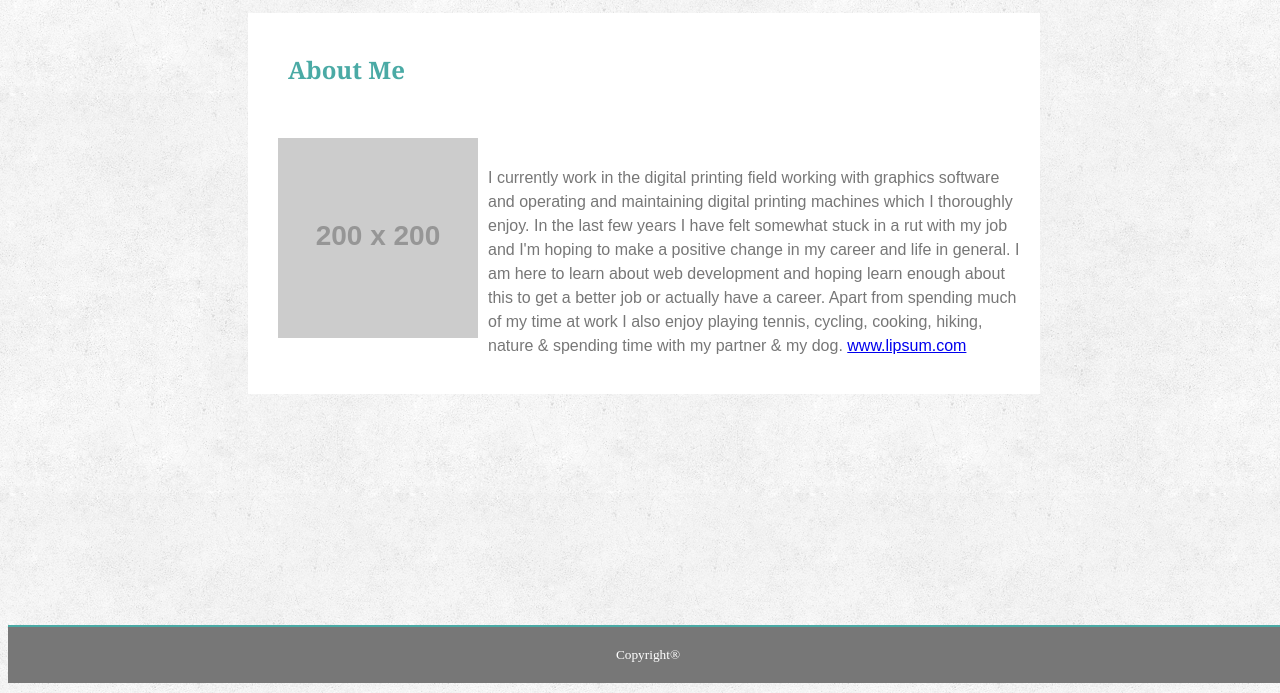
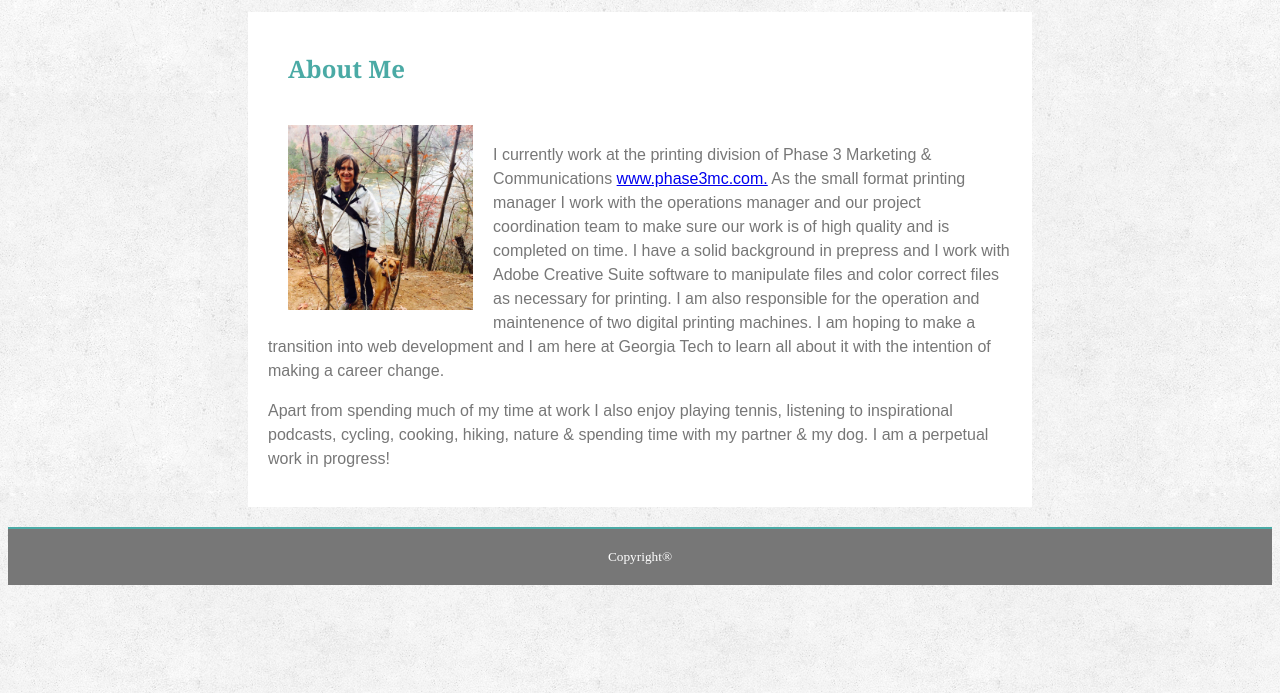
Before and after one commit to TColl1433/Basic-Portfolio, a plain HTML site: page index.html in a window 1280 px wide. Shown: the part 107-800 px from the top of the page. Drawn offline with Linux system fonts and the light colour scheme; placeholder pictures from the web are drawn by us; files whose address does not match are found by name.

Commit message:
update0228

```diff
--- a/assets/css/style.css
+++ b/assets/css/style.css
@@ -29,6 +29,7 @@ header {
 h2{
     position: relative;
     left: 20px;
+    border: 20px;
 }
 
 body {
@@ -42,20 +43,22 @@ section {
     color: #4aaaa5;
     margin-left: 240px;
     margin-right: 240px;
+    margin-top: 20px;
+    margin-bottom: 20px;
     background-color: white;
     padding: 20px;
-    position: absolute;
-    top: 120px;
-
-
 }
 
 p {
     color: #777777;
     font-family: Arial, Helvetica, sans-serif;
     line-height: 150%;
+    top: -20px;
 
+}
 
+.p2 {
+    left: 20px;
 }
 
 nav{
@@ -68,15 +71,18 @@ nav{
 
 img{
     float: left;
-    margin: 10px;
+    margin: 20px;
+    width: 185px;
+    height: 185px;
+
 }
 
 footer {
     background-color: #777777;
     color: #ffffff;
     text-align: center;
-    position: absolute;
-    bottom: 10px;
+    position: relative;
+    bottom: 0px;
     padding: 20px;
     width: 100%;
     font-size: 10pt;
@@ -84,3 +90,9 @@ footer {
     border-top-style: solid;
     border-color: #4aaaa5;
 }
+
+.sticky {
+    position: -webkit-sticky;
+    position: sticky;
+    bottom: 0;
+  }
--- a/index.html
+++ b/index.html
@@ -28,13 +28,14 @@
  <!-- Content -->
     <section>
         <h2>About Me</h2>
+
+        <img src="assets/images/IMG_1338.jpg" alt="Tracy Collins">
         <br>
-        <img src="https://placehold.it/200x200" alt="Tracy Collins">
-        <br>
-        <p> I currently work in the digital printing field working with graphics software and operating and maintaining digital printing machines which I thoroughly enjoy. In the last few years I have felt somewhat stuck in a rut with my job and I'm hoping to make a positive change in my career and life in general. I am here to learn about web development and hoping learn enough about this to get a better job or actually have a career. Apart from spending much of my time at work I also enjoy playing tennis, cycling, cooking, hiking, nature & spending time with my partner & my dog.  <a href="http://www.lipsum.com/">www.lipsum.com</a></p>
+        <p> I currently work at the printing division of Phase 3 Marketing & Communications <a href="https://www.phase3mc.com">www.phase3mc.com.</a> As the small format printing manager I work with the operations manager and our project coordination team to make sure our work is of high quality and is completed on time. I have a solid background in prepress and I work with Adobe Creative Suite software to manipulate files and color correct files as necessary for printing. I am also responsible for the operation and maintenence of two digital printing machines. I am hoping to make a transition into web development and I am here at Georgia Tech to learn all about it with the intention of making a career change.</p>
+        <p class="p2"> Apart from spending much of my time at work I also enjoy playing tennis, listening to inspirational podcasts, cycling, cooking, hiking, nature & spending time with my partner & my dog. I am a perpetual work in progress!</p>
     </section>
 
-    <footer>
+    <footer class="sticky">
         Copyright®
     </footer>
 
```
Also changed, not shown: assets/images/IMG_1338.jpg (added), 1 other file.
